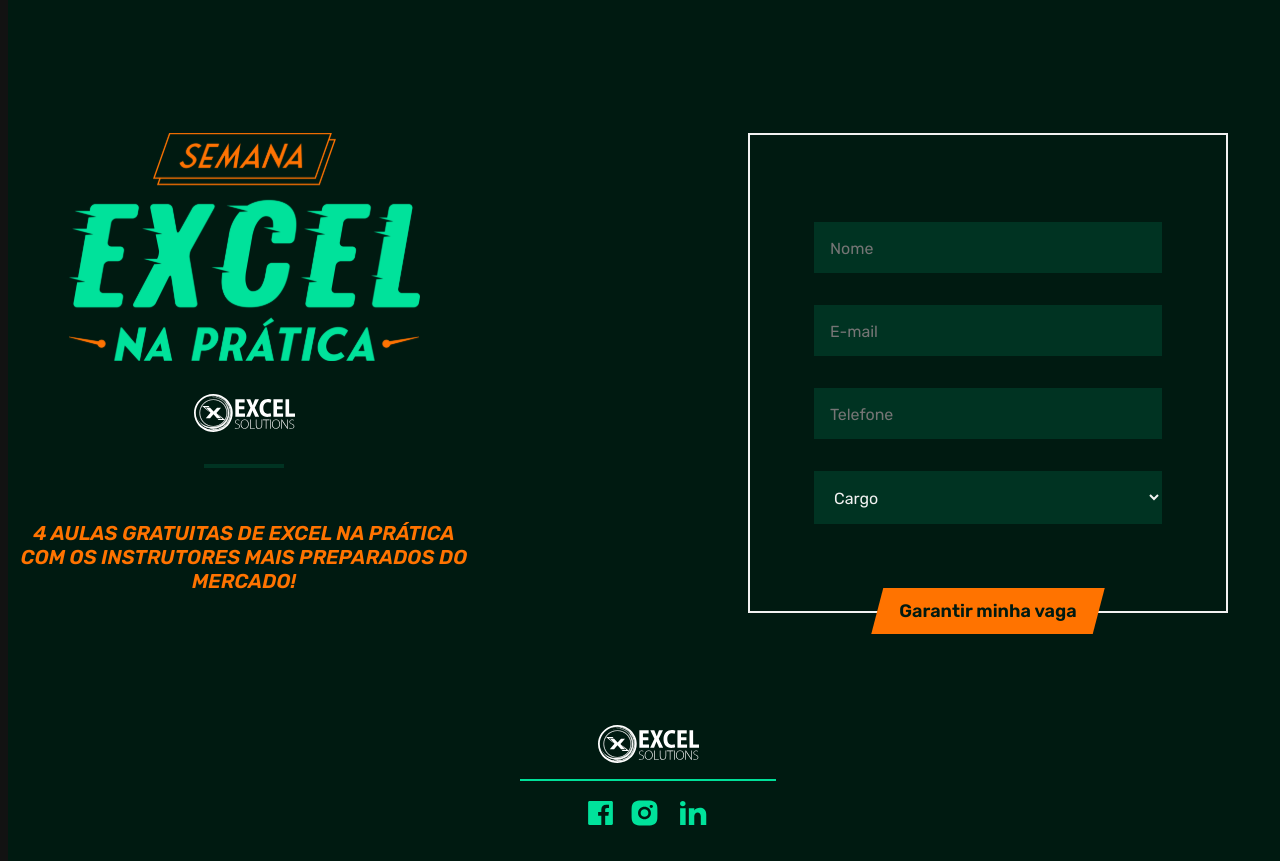
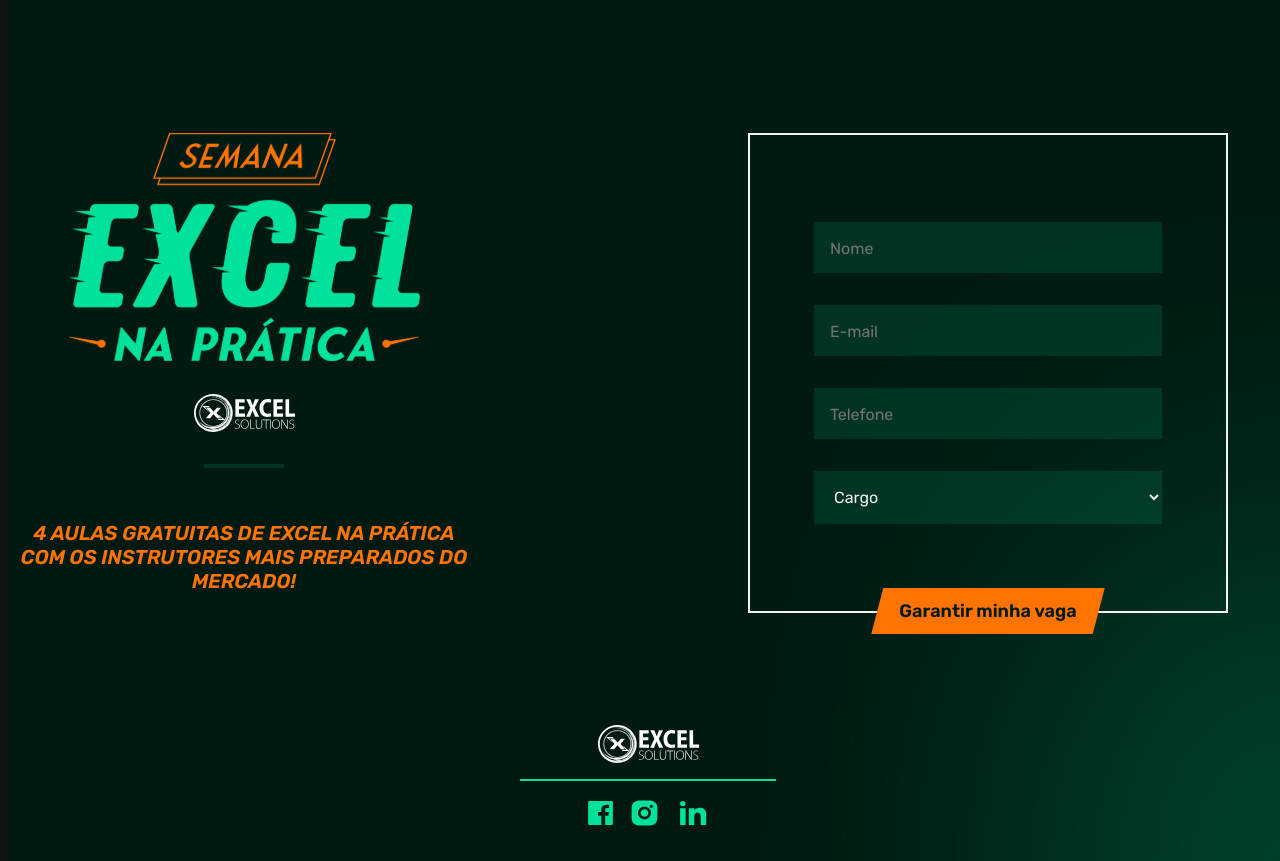
Before and after one commit to osmardjunior/nani-excel-sollutions, a React (Vite) app: page / in a window 1280 px wide. Shown: the part 7660-8521 px from the top of the page. Built offline with nearby package versions, Linux system fonts and the light colour scheme.

Commit message:
feat: route

```diff
--- a/src/App/Pages/Home/Composer/Footer/Footer.jsx
+++ b/src/App/Pages/Home/Composer/Footer/Footer.jsx
@@ -1,7 +1,6 @@
 import Button from "../../Components/Button/Button";
 import styles from "./Footer.module.scss";
-import { useState } from "react"
-
+import { useState } from "react";
 
 const SocialLink = ({ url, imgUlr, alt }) => {
   return (
@@ -15,7 +14,7 @@
 
 const Footer = () => {
   return (
-    <footer className={styles.footer}>
+    <footer className={`${styles.footer} blur-blobs--bottom-right`}>
       <div className={styles.wrapper} id="form">
         <img
           src="/assets/footer/excel-na-pratica.svg"
@@ -37,13 +36,12 @@
           className={styles.form__input}
           type="email"
           placeholder="E-mail"
-
         />
         <input
           className={styles.form__input}
           type="text"
           placeholder="Telefone"
-          pattern='^[0-9]{11}$'
+          pattern="^[0-9]{11}$"
         />
         <select
           className={styles.form__select}
--- a/src/App/Pages/Home/Composer/Footer/Footer.module.scss
+++ b/src/App/Pages/Home/Composer/Footer/Footer.module.scss
@@ -50,13 +50,13 @@
 	grid-auto-rows: min-content;
 	align-content: center;
 	justify-items: center;
-	gap: 2rem;
+
+	gap: var(--font-size-flued-400);
 
 	margin: auto;
 
 	width: Min(30rem, 100vw - 4rem);
 	aspect-ratio: 1;
-	// height: 30rem;
 
 	border: 2px solid var(--clr-text-100);
 
--- a/src/App/Styles/Config/_root.scss
+++ b/src/App/Styles/Config/_root.scss
@@ -1,3 +1,5 @@
+@use "../Abstracts/" as *;
+
 html {
 	scroll-behavior: smooth;
 }
@@ -37,4 +39,10 @@
 
 	font-family: Rubik, system-ui, -apple-system, BlinkMacSystemFont, "Segoe UI",
 		Roboto, Oxygen, Ubuntu, Cantarell, "Open Sans", "Helvetica Neue", sans-serif;
+
+	zoom: 80%;
+
+	@include media(sm) {
+		zoom: 100%;
+	}
 }
--- a/src/App/Styles/Global/_blur-blobs.scss
+++ b/src/App/Styles/Global/_blur-blobs.scss
@@ -1,16 +1,17 @@
 [class*="blur-blobs"] {
 	position: relative;
+	overflow: hidden;
 
 	&::before {
 		content: "";
 		position: absolute;
-		inset-block: 0;
+		inset-block: var(--inset-block, 0);
 
 		margin-block: auto;
 
 		border-radius: 100%;
 
-		filter: blur(12rem);
+		filter: blur(10rem);
 		opacity: 0.4;
 
 		height: 40rem;
@@ -30,4 +31,9 @@
 		left: 0;
 		--translateX: -50%;
 	}
+
+	&--bottom-right::before {
+		--inset-block: 100% 0;
+		right: 0;
+	}
 }
```
